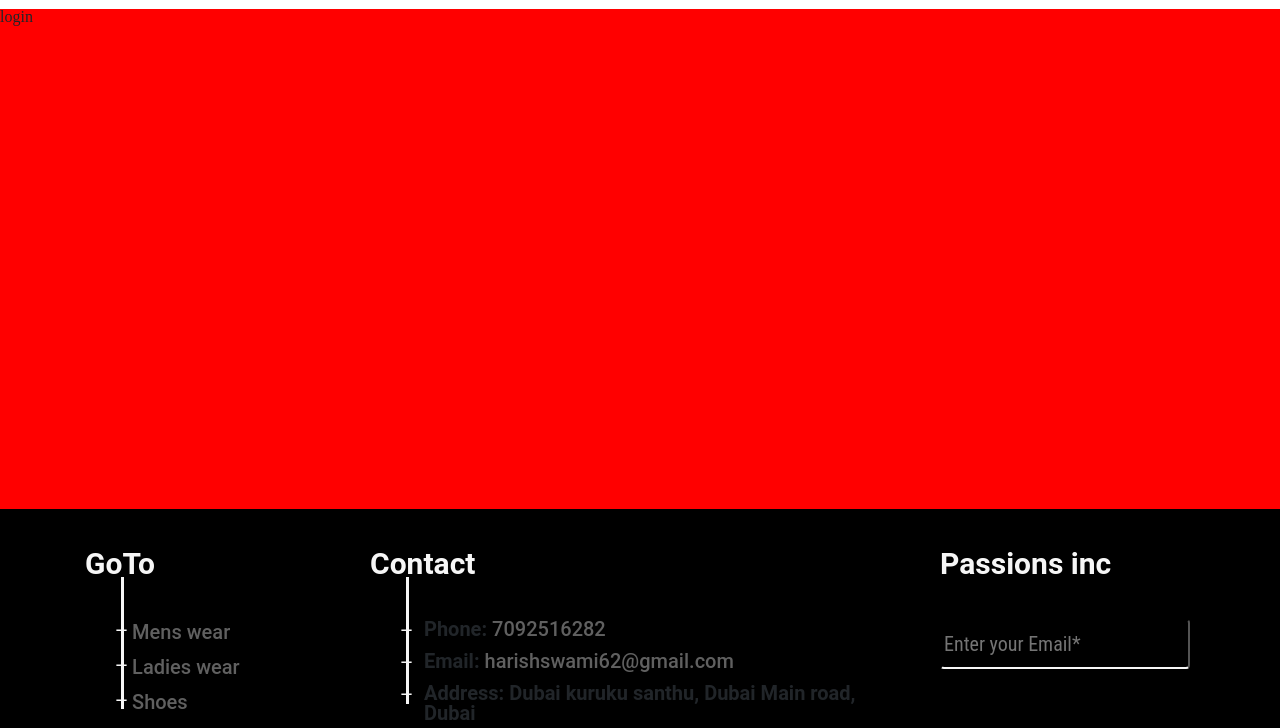
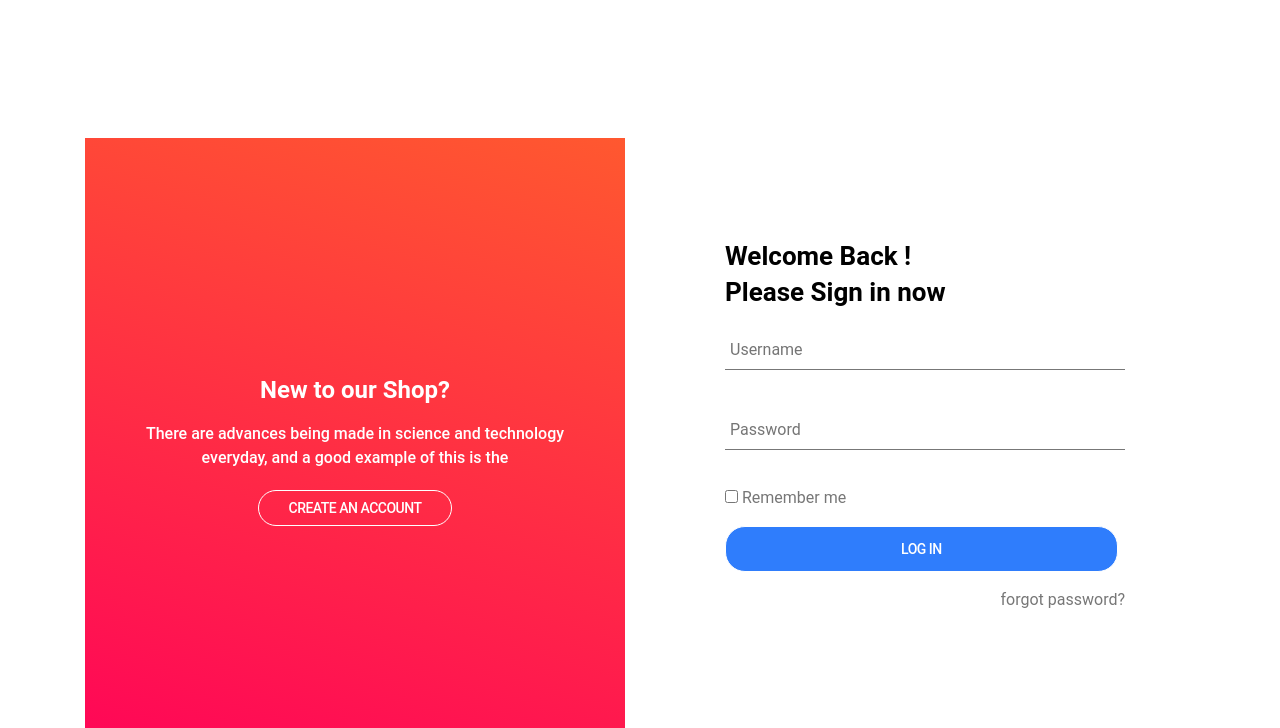
Before and after one commit to Harishps1905/eCommerce-webapp, a plain HTML site: page pages/login.html in a window 1280 px wide. Shown: the part 72-800 px from the top of the page. Drawn offline with Linux system fonts and the light colour scheme.

Commit message:
ligin page updated

```diff
--- a/css/4-modules/_footer.scss
+++ b/css/4-modules/_footer.scss
@@ -25,9 +25,8 @@ footer{
     }
     .footer-mail{
         background-color: transparent;
-        border-color: $black_color;
-        border-bottom-color: $offwhite;
-        border-radius: 3.9px;
+        border: none;
+        border-bottom: $offwhite solid 1px;
         width: 250px;
         height: 50px;
         &::placeholder{
--- /dev/null
+++ b/css/6-pages/_login.scss
@@ -0,0 +1,120 @@
+#login{
+    margin-top: 210px;
+    margin-bottom: 20px;
+    font-family: 'Roboto', sans-serif;
+    .register_layout{
+        background-color: #ff005a;
+        background-image: linear-gradient(16deg, #ff005a -8%, #ff5d2d 106%, #ffba00 84%);
+        max-width: 540px;
+        height: 600px;
+        color: white;
+        text-align: center;
+        position: relative;
+        .inner_reg_layout{
+            padding: 230px 0;
+            h4{
+                font-size: 24px;
+                font-weight: 700;
+                padding: 10px 0;
+
+            }
+            p{
+                padding: 10px 55px 20px 55px;
+                font-weight: 500;
+                line-height: 24px;
+            }
+            button{
+
+                background-color: transparent;
+                border-radius: 20px;
+                border: #ffffff solid 1px;
+                text-transform: uppercase;
+                padding: 10px 30px;
+                font-size: 14px;
+                letter-spacing: -0.5px;
+                font-weight: 500;
+                color: #ffffff;
+                &:hover{
+                    background-color: white;
+                    color: $btn_bg;
+                    transition: ease-in 0.3s;
+                }
+            }
+        }
+    }
+    .login_layout{
+        height: 600px;
+        color: $font_7;
+        .inner_login_layout{
+            padding: 100px 70px;
+            h4{
+                font-size: 26px;
+                font-weight: 700;
+                line-height: 36px;
+                color: black;
+            }
+            .input-cmn{
+                margin: 20px 0;
+                padding: 10px 20px 10px 5px;
+                width: 400px;
+                border: none;
+                border-bottom: $font_7 solid 1px;
+            }
+            .check{
+                padding: 20px 0;
+            }
+            button{
+
+                background-color: $btn_bg;
+                border-radius: 20px;
+                border: #ffffff solid 1px;
+                text-transform: uppercase;
+                padding: 15px 175px;
+                font-size: 14px;
+                letter-spacing: -0.5px;
+                font-weight: 500;
+                color: #ffffff;
+                &:hover{
+                    background-color: red;
+                    color: $btn_bg;
+                    transition: ease-in 0.5s;
+                    color: white;
+                }
+            }
+            .forgot-pass{
+                padding: 20px 0;
+                text-align: right;
+                a{
+                    text-decoration: none;
+                    color: $font_7;
+                }
+            }
+        }
+
+    }
+
+}
+@media (max-width: 575.98px) {
+    #login{
+    margin-top: 110px;
+        .register_layout{
+            height: 500px!important;
+            .inner_reg_layout{
+                padding: 130px 0!important;
+            }
+
+        }
+        .inner_login_layout{
+            padding: 100px 5px!important;
+            .input-cmn{
+                width: 300px!important;
+
+            }
+            button{
+                padding: 15px 130px!important;
+
+            }
+        }
+    }
+
+}
--- a/css/style.scss
+++ b/css/style.scss
@@ -1,4 +1,3 @@
-
 
 // HELPERS
 
@@ -6,11 +5,9 @@
 @import "./1-helpers/functions";
 @import "./1-helpers/mixins";
 
-
 // TOOLS
 
 @import "./2-tools/reset";
-
 
 // MODULES
 
@@ -18,3 +15,6 @@
 @import "./4-modules/banner";
 @import "./4-modules/footer";
 @import "./4-modules/cards";
+
+
+@import "./6-pages/login";
--- a/pages/login.html
+++ b/pages/login.html
@@ -102,8 +102,32 @@
     </div> -->
 </header>
 <!-- Header part end-->
-<section style="height: 500px;margin-top: 81px;background-color: red;">
-    login
+<section id="login">
+    <div class="container">
+        <div class="row">
+            <div class="col-lg-6 col-sm-12">
+                <div class="register_layout">
+                    <div class="inner_reg_layout">
+                        <h4>New to our Shop?</h4>
+                        <p>There are advances being made in science and technology everyday, and a good example of this is the</p>
+                        <button>create an account</button>
+                    </div>
+                </div>
+            </div>
+            <div class="col-lg-6 col-sm-12">
+                <div class="login_layout">
+                    <div class="inner_login_layout">
+                    <h4>Welcome Back ! <br>Please Sign in now</h4>
+                    <div class="username"><input class="input-cmn" type="text" placeholder="Username"></div>
+                    <div class="password"><input class="input-cmn" type="password" placeholder="Password" id=""></div>
+                    <div class="check"><input type="checkbox" name="" id="">  Remember me</div>
+                    <button>LOG IN</button>
+                    <div class="forgot-pass"><a href="">forgot password?</a></div>
+                </div>
+            </div>
+        </div>
+    </div>
+
 </section>
 <!-- footer -->
 <footer>
```
Also changed, not shown: index.html (+7 -9 lines), css/style.css, 1 other file.
